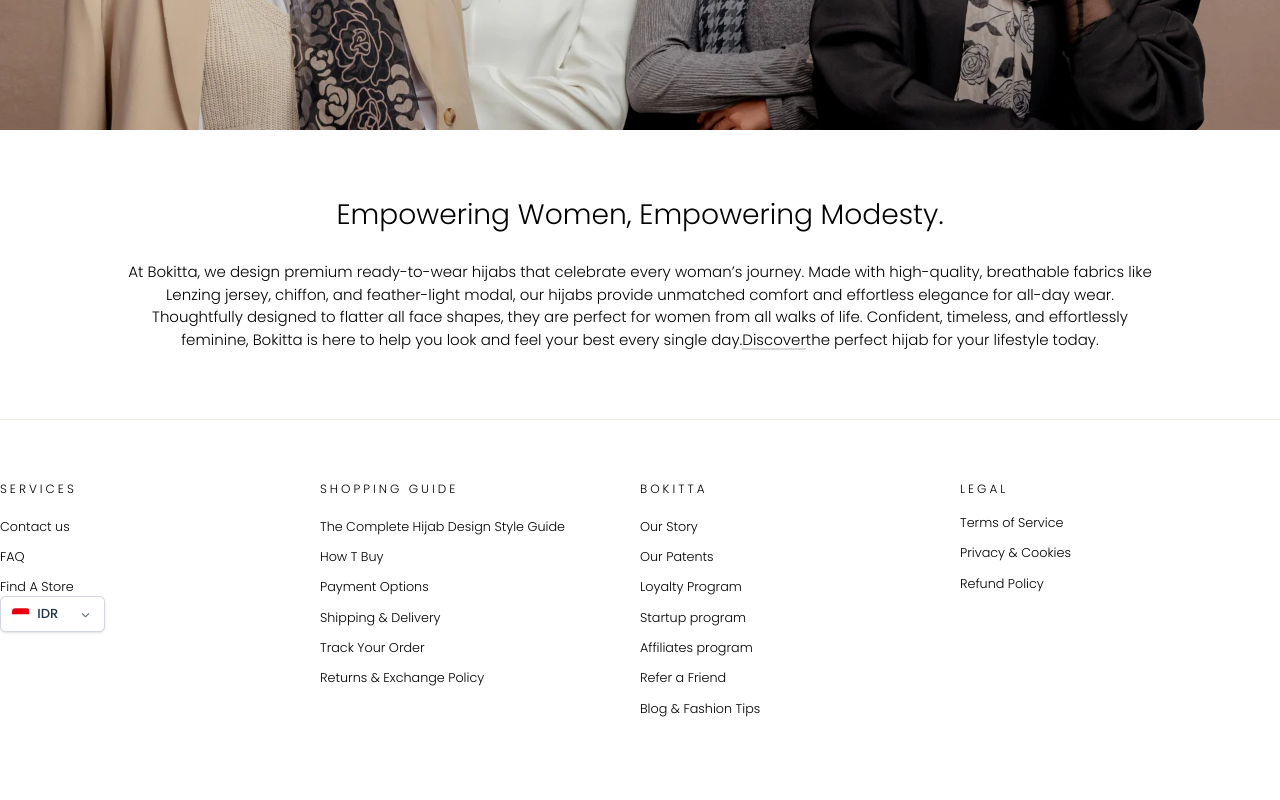
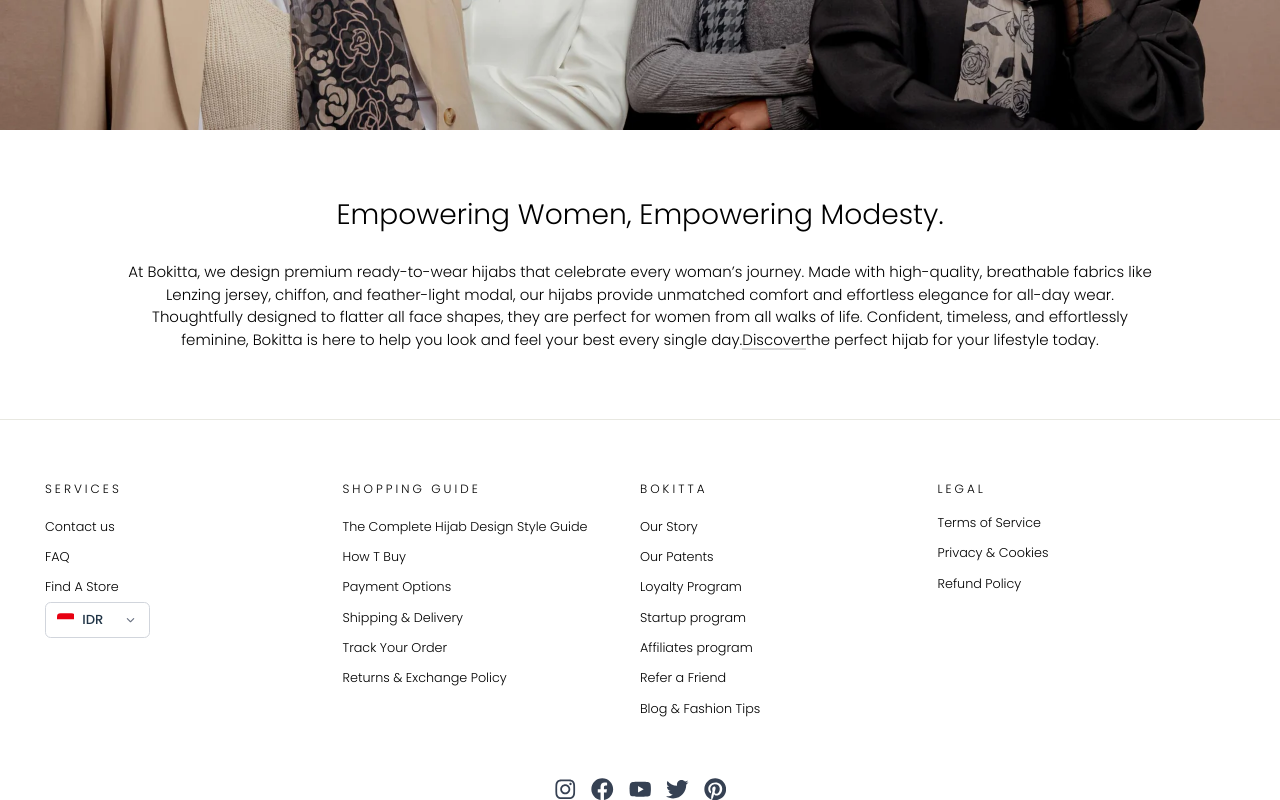
Before and after one commit to zohaibzia591-prog/Bokitta-clone, a React (Vite) app: page / in a window 1280 px wide. Shown: the part 5662-6462 px from the top of the page. Before the commit the page ends 6440 px from the top, so only its background shows below. Built offline with nearby package versions, Linux system fonts and the light colour scheme.

Commit message:
footer updated

```diff
--- a/package.json
+++ b/package.json
@@ -18,6 +18,7 @@
     "owl.carousel": "^2.3.4",
     "react": "^19.2.0",
     "react-dom": "^19.2.0",
+    "react-icons": "^5.5.0",
     "swiper": "^12.1.0",
     "tailwindcss": "^4.1.17"
   },
--- a/src/components/Footer.jsx
+++ b/src/components/Footer.jsx
@@ -1,11 +1,11 @@
-import React from "react";
 import CurrencyDropdown from "./currencyDropdown";
+import { FaFacebook, FaInstagram, FaPinterest, FaTwitter, FaYoutube } from "react-icons/fa";
 
 const Footer = () => {
   return (
     <div>
       <footer>
-        <div className="grid grid-cols-4 border-t border-[#e8e8e1] py-16 w-full  ">
+        <div className="grid grid-cols-4 border-t border-[#e8e8e1] py-16 w-full px-[45px]">
           <div>
             <h4 className="text-[12px] font-light tracking-[3px] text-black">
               SERVICES
@@ -22,7 +22,7 @@
                   <a href="">Find A Store</a>
                 </li>
               </ul>
-              <div>
+              <div className="pt-1.5">
                 <CurrencyDropdown />
               </div>
             </div>
@@ -111,6 +111,35 @@
             </div>
           </div>
         </div>
+        <div className="w-full">
+            <ul className="flex justify-center items-center gap-4">
+              <li>
+                <a href="https://instagram.com" target="_blank" rel="noreferrer">
+                  <FaInstagram className="w-6 h-6 text-gray-700 " />
+               </a>
+               </li>
+              <li>
+                <a href="https://facebook.com" target="_blank" rel="noreferrer">
+                  <FaFacebook className="w-6 h-6 text-gray-700 " />
+               </a>
+              </li>
+              <li>
+                <a href="https://youtube.com" target="_blank" rel="noreferrer">
+                  <FaYoutube className="w-6 h-6 text-gray-700 " />
+               </a>
+              </li>
+              <li>
+                <a href="https://twitter.com" target="_blank" rel="noreferrer">
+                  <FaTwitter className="w-6 h-6 text-gray-700 " />
+               </a>
+              </li>
+              <li>
+                <a href="https://pinterest.com" target="_blank" rel="noreferrer">
+                  <FaPinterest className="w-6 h-6 text-gray-700" />
+               </a>
+              </li>
+            </ul>
+          </div>
       </footer>
     </div>
   );
--- a/src/components/currencyDropdown.jsx
+++ b/src/components/currencyDropdown.jsx
@@ -46,7 +46,7 @@
           {/* Button */}
           <ListboxButton className="flex w-full items-center justify-between gap-2
            rounded-md border border-gray-300 bg-white px-3 py-2
-            text-sm shadow-sm hover:border-gray-400 focus:outline-none">
+            text-sm hover:border-gray-400 focus:outline-none">
             <div className="flex items-center gap-2">
               <span
                 className={`fi fi-${selected.country.toLowerCase()} rounded-sm`}
@@ -57,7 +57,7 @@
           </ListboxButton>
 
           {/* Dropdown */}
-          <ListboxOptions className="absolute z-10 mt-1 w-full rounded-md border bg-white shadow-lg">
+          <ListboxOptions className="absolute z-10 mt-1 w-full rounded-md border bg-white">
             {currencies.map((item) => (
               <ListboxOption
                 key={item.code}
```
Also changed, not shown: 1 other file (tests, documents, lock files or other folders).
